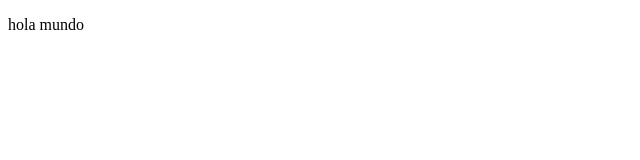
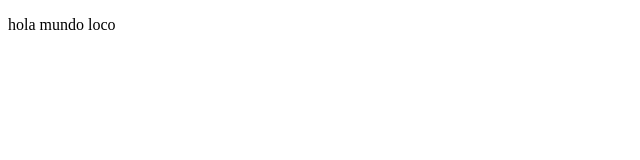
Before and after one commit to emilioalbertocel/proyectoDemoCursoPrework, a plain HTML site: page index.html in a window 1280 px wide. Shown: the full height of the page, 0-640 px from the left. Drawn offline with Linux system fonts and the light colour scheme.

Commit message:
cambios fff

```diff
--- a/index.html
+++ b/index.html
@@ -7,6 +7,6 @@
     <title>pruebaa</title>
 </head>
 <body>
-    <p>hola mundo</p>
+    <p>hola mundo loco</p>
 </body>
 </html>
```
